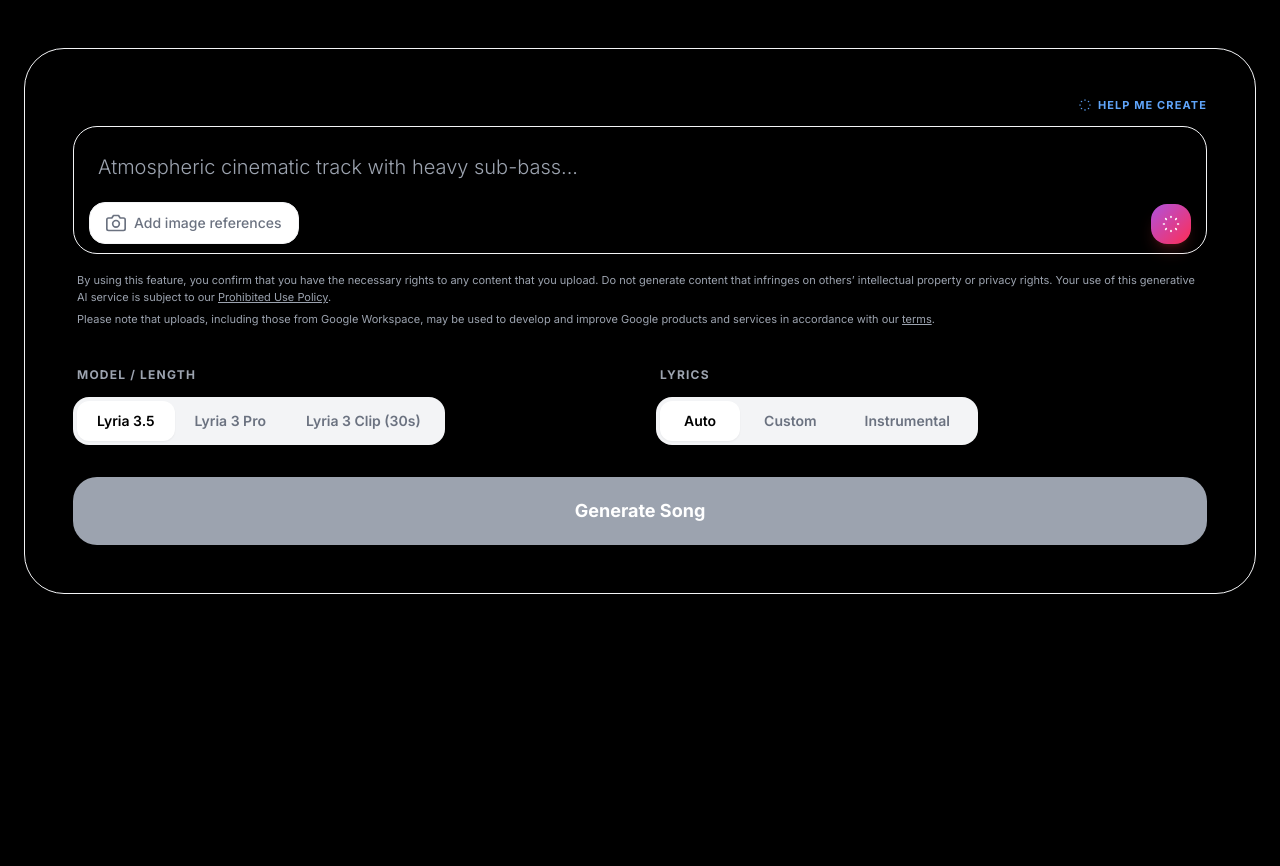
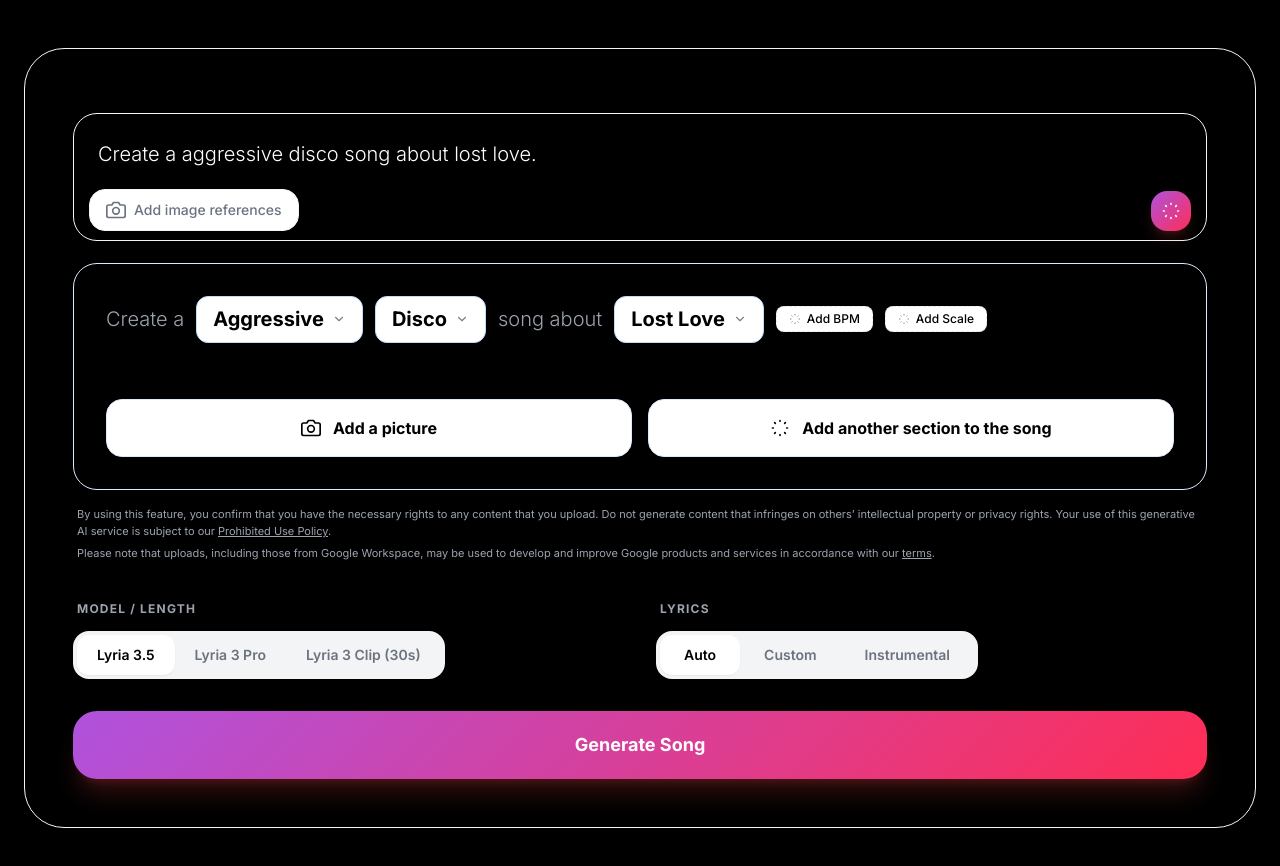
Before and after one commit to Tattzy25/Roasttyira, a React (Vite) app: page / in a window 1280 px wide. Shown: the top 866 px of the page. Before the commit the page ends 800 px from the top, so only its background shows below. Built offline with nearby package versions, Linux system fonts and the light colour scheme.

Commit message:
refactor: simplify helper mode state management
Remove `isHelperOpen` state as it is redundant. Update the prompt synchronization effect to run automatically whenever `helperSections` changes, ensuring the generated prompt is always up-to-date.

```diff
--- a/App.tsx
+++ b/App.tsx
@@ -40,7 +40,6 @@ const App: React.FC = () => {
   const [isTriggering, setIsTriggering] = useState(false);
 
   // Helper Mode States
-  const [isHelperOpen, setIsHelperOpen] = useState(false);
   const [helperSections, setHelperSections] = useState<HelperSection[]>([
     {
       id: 'initial',
@@ -65,7 +64,6 @@ const App: React.FC = () => {
 
   // Sync Helper sections to Prompt
   useEffect(() => {
-    if (isHelperOpen) {
     const generated = helperSections.map(s => {
       const scaleInfo = s.scale ? ` in the scale of ${s.scale.toLowerCase()}` : '';
 
@@ -80,8 +78,7 @@ const App: React.FC = () => {
     }).join('\n');
     setPrompt(generated);
     setIsPromptManual(false); // Helper sync is not "manual typing"
-    }
-  }, [isHelperOpen, helperSections]);
+  }, [helperSections]);
 
   useEffect(() => {
     Object.values(consoleRefs.current).forEach(el => {
@@ -129,8 +126,7 @@ const App: React.FC = () => {
     const randomGender = getRandomItem(PROMPT_HELPER_CONFIG.genders);
     const randomTheme = getRandomItem(PROMPT_HELPER_CONFIG.themes);
 
-    setPrompt(`Create a ${randomMood.toLowerCase()} ${randomGender.toLowerCase()} song about ${randomTheme.toLowerCase()}.`);
-    setIsPromptManual(false); // Mark as generated
+    setHelperSections(prev => prev.map(s => s.type === 'main' ? { ...s, mood: randomMood, gender: randomGender, theme: randomTheme } : s));
   };
 
   const updateHelperSection = (id: string, updates: Partial<HelperSection>) => {
@@ -278,32 +274,8 @@ const App: React.FC = () => {
         <section className="bg-[#000000] rounded-[40px] p-8 md:p-12 card-shadow border border-gray-100 mb-12 relative z-10">
           <div className="space-y-8">
             <div className="space-y-3">
-              <div className="flex justify-end items-end mb-1">
-                <div className="flex items-center gap-4">
-                  <button
-                    onClick={(e) => { e.stopPropagation(); setIsHelperOpen(!isHelperOpen); }}
-                    className={`text-[11px] font-bold uppercase tracking-widest flex items-center gap-1.5 transition-colors ${isHelperOpen ? 'text-blue-600' : 'text-blue-400 hover:text-blue-600'}`}
-                  >
-                    <Icons.Sparkles className="w-3.5 h-3.5" />
-                    {isHelperOpen ? 'Free Text' : 'Help me create'}
-                  </button>
-                </div>
-              </div>
-
-              <div className="relative group/prompt min-h-[160px]">
+              <div className="relative group/prompt min-h-[160px] space-y-4">
                 <input type="file" ref={fileInputRef} onChange={handleImageUpload} accept="image/*" multiple className="hidden" />
-                {isHelperOpen ? (
-                  <PromptBuilder
-                    isHelperOpen={isHelperOpen}
-                    helperSections={helperSections}
-                    setHelperSections={setHelperSections}
-                    activeSelector={activeSelector}
-                    setActiveSelector={setActiveSelector}
-                    selectedImages={selectedImages}
-                    onImageSelect={() => fileInputRef.current?.click()}
-                    onImageRemove={removeImage}
-                  />
-                ) : (
                 <div className="relative">
                   <textarea
                     ref={promptTextareaRef}
@@ -349,7 +321,15 @@ const App: React.FC = () => {
                     </button>
                   </div>
                 </div>
-                )}
+                <PromptBuilder
+                  helperSections={helperSections}
+                  setHelperSections={setHelperSections}
+                  activeSelector={activeSelector}
+                  setActiveSelector={setActiveSelector}
+                  selectedImages={selectedImages}
+                  onImageSelect={() => fileInputRef.current?.click()}
+                  onImageRemove={removeImage}
+                />
                 <div className="mt-3 px-1 text-[11px] text-gray-400 leading-relaxed space-y-1">
                   <p>
                     By using this feature, you confirm that you have the necessary rights to any content that you upload. Do not generate content that infringes on others’ intellectual property or privacy rights. Your use of this generative AI service is subject to our <a href="https://policies.google.com/terms/generative-ai/use-policy" target="_blank" rel="noopener noreferrer" className="underline hover:text-gray-600">Prohibited Use Policy</a>.
--- a/src/components/PromptBuilder.tsx
+++ b/src/components/PromptBuilder.tsx
@@ -26,7 +26,6 @@ export interface HelperSection {
 }
 
 interface PromptBuilderProps {
-  isHelperOpen: boolean;
   helperSections: HelperSection[];
   setHelperSections: React.Dispatch<React.SetStateAction<HelperSection[]>>;
   activeSelector: { sectionId: string, type: 'mood' | 'gender' | 'theme' | 'timestamp' | 'bpm' | 'scale' } | null;
@@ -37,7 +36,6 @@ interface PromptBuilderProps {
 }
 
 export const PromptBuilder: React.FC<PromptBuilderProps> = ({
-  isHelperOpen,
   helperSections,
   setHelperSections,
   activeSelector,
@@ -115,7 +113,7 @@ export const PromptBuilder: React.FC<PromptBuilderProps> = ({
                 updateHelperSection(sectionId, { [type]: opt });
                 setActiveSelector(null);
               }}
-              className={`w-full text-left px-4 py-2 rounded-xl text-sm transition-colors ${currentValue === opt ? 'bg-blue-50 text-blue-600 font-bold' : 'hover:bg-gray-50 text-gray-700'}`}
+              className={`w-full text-left px-4 py-2 rounded-xl text-sm transition-colors ${currentValue === opt ? 'bg-blue-50 text-[#000000] font-bold' : 'hover:bg-gray-50 text-[#000000]'}`}
             >
               {opt}
             </button>
@@ -126,7 +124,7 @@ export const PromptBuilder: React.FC<PromptBuilderProps> = ({
             <input
               type="text"
               placeholder="Custom..."
-              className="flex-1 bg-gray-50 border-none rounded-lg px-3 py-1.5 text-xs focus:ring-1 focus:ring-blue-400"
+              className="flex-1 bg-gray-50 text-[#000000] border-none rounded-lg px-3 py-1.5 text-xs focus:ring-1 focus:ring-blue-400"
               value={customInputValue}
               onChange={(e) => setCustomInputValue(e.target.value)}
               onKeyDown={(e) => {
@@ -170,7 +168,7 @@ export const PromptBuilder: React.FC<PromptBuilderProps> = ({
         {value ? (
           <button
             onClick={(e) => { e.stopPropagation(); setActiveSelector(activeSelector?.sectionId === s.id && activeSelector?.type === type ? null : { sectionId: s.id, type }); }}
-            className={`px-3 py-1 bg-blue-50 border border-blue-200 rounded-lg text-blue-600 font-bold shadow-sm flex items-center gap-2 hover:border-blue-400 transition-all text-sm group/pill`}
+            className={`px-3 py-1 bg-blue-50 border border-blue-200 rounded-lg text-[#000000] font-bold shadow-sm flex items-center gap-2 hover:border-blue-400 transition-all text-sm group/pill`}
           >
             {value} <Icons.ChevronDown className="w-3 h-3 opacity-50" />
             <span
@@ -183,7 +181,7 @@ export const PromptBuilder: React.FC<PromptBuilderProps> = ({
         ) : (
           <button
             onClick={(e) => { e.stopPropagation(); setActiveSelector(activeSelector?.sectionId === s.id && activeSelector?.type === type ? null : { sectionId: s.id, type }); }}
-            className="px-3 py-1 bg-white border border-dashed border-gray-200 rounded-lg text-gray-400 font-medium hover:border-blue-300 hover:text-blue-500 transition-all text-xs flex items-center gap-1.5"
+            className="px-3 py-1 bg-white border border-dashed border-gray-200 rounded-lg text-[#000000] font-medium hover:border-blue-300 hover:text-[#000000] transition-all text-xs flex items-center gap-1.5"
           >
             <Icons.Sparkles className="w-3 h-3 opacity-50" />
             {label}
@@ -194,30 +192,28 @@ export const PromptBuilder: React.FC<PromptBuilderProps> = ({
     );
   };
 
-  if (!isHelperOpen) return null;
-
   return (
-    <div className="w-full bg-blue-50/50 border border-blue-100 rounded-3xl p-8 space-y-6 transition-all" onClick={e => e.stopPropagation()}>
+    <div className="w-full bg-[#000000] text-[#ffffff] border border-blue-100 rounded-3xl p-8 space-y-6 transition-all" onClick={e => e.stopPropagation()}>
       {helperSections.map((s) => (
         <div key={s.id} className="flex flex-wrap items-center gap-x-3 gap-y-4 text-xl font-light leading-relaxed">
           {s.type === 'main' ? (
             <>
               <span className="text-gray-400">Create a</span>
               <div className="relative">
-                <button onClick={(e) => { e.stopPropagation(); setActiveSelector(activeSelector?.sectionId === s.id && activeSelector?.type === 'mood' ? null : { sectionId: s.id, type: 'mood' }); }} className={`px-4 py-1.5 bg-white border rounded-xl text-blue-600 font-bold shadow-sm flex items-center gap-2 hover:border-blue-400 transition-all ${activeSelector?.sectionId === s.id && activeSelector?.type === 'mood' ? 'border-blue-500 ring-2 ring-blue-100' : 'border-blue-200'}`}>
+                <button onClick={(e) => { e.stopPropagation(); setActiveSelector(activeSelector?.sectionId === s.id && activeSelector?.type === 'mood' ? null : { sectionId: s.id, type: 'mood' }); }} className={`px-4 py-1.5 bg-white border rounded-xl text-[#000000] font-bold shadow-sm flex items-center gap-2 hover:border-blue-400 transition-all ${activeSelector?.sectionId === s.id && activeSelector?.type === 'mood' ? 'border-blue-500 ring-2 ring-blue-100' : 'border-blue-200'}`}>
                   {s.mood} <Icons.ChevronDown className="w-3.5 h-3.5 opacity-50" />
                 </button>
                 {renderSelector(s.id, 'mood')}
               </div>
               <div className="relative">
-                <button onClick={(e) => { e.stopPropagation(); setActiveSelector(activeSelector?.sectionId === s.id && activeSelector?.type === 'gender' ? null : { sectionId: s.id, type: 'gender' }); }} className={`px-4 py-1.5 bg-white border rounded-xl text-blue-600 font-bold shadow-sm flex items-center gap-2 hover:border-blue-400 transition-all ${activeSelector?.sectionId === s.id && activeSelector?.type === 'gender' ? 'border-blue-500 ring-2 ring-blue-100' : 'border-blue-200'}`}>
+                <button onClick={(e) => { e.stopPropagation(); setActiveSelector(activeSelector?.sectionId === s.id && activeSelector?.type === 'gender' ? null : { sectionId: s.id, type: 'gender' }); }} className={`px-4 py-1.5 bg-white border rounded-xl text-[#000000] font-bold shadow-sm flex items-center gap-2 hover:border-blue-400 transition-all ${activeSelector?.sectionId === s.id && activeSelector?.type === 'gender' ? 'border-blue-500 ring-2 ring-blue-100' : 'border-blue-200'}`}>
                   {s.gender} <Icons.ChevronDown className="w-3.5 h-3.5 opacity-50" />
                 </button>
                 {renderSelector(s.id, 'gender')}
               </div>
               <span className="text-gray-400">song about</span>
               <div className="relative">
-                <button onClick={(e) => { e.stopPropagation(); setActiveSelector(activeSelector?.sectionId === s.id && activeSelector?.type === 'theme' ? null : { sectionId: s.id, type: 'theme' }); }} className={`px-4 py-1.5 bg-white border rounded-xl text-blue-600 font-bold shadow-sm flex items-center gap-2 hover:border-blue-400 transition-all ${activeSelector?.sectionId === s.id && activeSelector?.type === 'theme' ? 'border-blue-500 ring-2 ring-blue-100' : 'border-blue-200'}`}>
+                <button onClick={(e) => { e.stopPropagation(); setActiveSelector(activeSelector?.sectionId === s.id && activeSelector?.type === 'theme' ? null : { sectionId: s.id, type: 'theme' }); }} className={`px-4 py-1.5 bg-white border rounded-xl text-[#000000] font-bold shadow-sm flex items-center gap-2 hover:border-blue-400 transition-all ${activeSelector?.sectionId === s.id && activeSelector?.type === 'theme' ? 'border-blue-500 ring-2 ring-blue-100' : 'border-blue-200'}`}>
                   {s.theme} <Icons.ChevronDown className="w-3.5 h-3.5 opacity-50" />
                 </button>
                 {renderSelector(s.id, 'theme')}
@@ -229,20 +225,20 @@ export const PromptBuilder: React.FC<PromptBuilderProps> = ({
             <>
               <span className="text-gray-400">[From </span>
               <div className="relative">
-                <button onClick={(e) => { e.stopPropagation(); setActiveSelector(activeSelector?.sectionId === s.id && activeSelector?.type === 'timestamp' ? null : { sectionId: s.id, type: 'timestamp' }); }} className="px-3 py-1 bg-white border border-blue-200 rounded-lg text-blue-600 font-bold shadow-sm flex items-center gap-2 hover:border-blue-400 transition-all text-sm">
+                <button onClick={(e) => { e.stopPropagation(); setActiveSelector(activeSelector?.sectionId === s.id && activeSelector?.type === 'timestamp' ? null : { sectionId: s.id, type: 'timestamp' }); }} className="px-3 py-1 bg-white border border-blue-200 rounded-lg text-[#000000] font-bold shadow-sm flex items-center gap-2 hover:border-blue-400 transition-all text-sm">
                   {s.timestamp} <Icons.ChevronDown className="w-3 h-3 opacity-50" />
                 </button>
                 {renderSelector(s.id, 'timestamp')}
               </div>
               <span className="text-gray-400">] the song transitions to a </span>
               <div className="relative">
-                <button onClick={(e) => { e.stopPropagation(); setActiveSelector(activeSelector?.sectionId === s.id && activeSelector?.type === 'mood' ? null : { sectionId: s.id, type: 'mood' }); }} className="px-3 py-1 bg-white border border-blue-200 rounded-lg text-blue-600 font-bold shadow-sm flex items-center gap-2 hover:border-blue-400 transition-all text-sm">
+                <button onClick={(e) => { e.stopPropagation(); setActiveSelector(activeSelector?.sectionId === s.id && activeSelector?.type === 'mood' ? null : { sectionId: s.id, type: 'mood' }); }} className="px-3 py-1 bg-white border border-blue-200 rounded-lg text-[#000000] font-bold shadow-sm flex items-center gap-2 hover:border-blue-400 transition-all text-sm">
                   {s.mood} <Icons.ChevronDown className="w-3 h-3 opacity-50" />
                 </button>
                 {renderSelector(s.id, 'mood')}
               </div>
               <div className="relative">
-                <button onClick={(e) => { e.stopPropagation(); setActiveSelector(activeSelector?.sectionId === s.id && activeSelector?.type === 'gender' ? null : { sectionId: s.id, type: 'gender' }); }} className="px-3 py-1 bg-white border border-blue-200 rounded-lg text-blue-600 font-bold shadow-sm flex items-center gap-2 hover:border-blue-400 transition-all text-sm">
+                <button onClick={(e) => { e.stopPropagation(); setActiveSelector(activeSelector?.sectionId === s.id && activeSelector?.type === 'gender' ? null : { sectionId: s.id, type: 'gender' }); }} className="px-3 py-1 bg-white border border-blue-200 rounded-lg text-[#000000] font-bold shadow-sm flex items-center gap-2 hover:border-blue-400 transition-all text-sm">
                   {s.gender} <Icons.ChevronDown className="w-3 h-3 opacity-50" />
                 </button>
                 {renderSelector(s.id, 'gender')}
@@ -275,7 +271,7 @@ export const PromptBuilder: React.FC<PromptBuilderProps> = ({
             <button
               title="By using this feature, you confirm that you have the necessary rights to any content that you upload. Do not generate content that infringes on others’ intellectual property or privacy rights. Your use of this generative AI service is subject to our Prohibited Use Policy. Please note that uploads, including those from Google Workspace, may be used to develop and improve Google products and services in accordance with our terms."
               onClick={(e) => { e.stopPropagation(); onImageSelect(); }}
-              className={`flex-1 flex items-center justify-center gap-3 py-4 rounded-2xl font-bold transition-all border shadow-sm bg-white text-blue-600 border-blue-100 hover:bg-blue-50`}
+              className={`flex-1 flex items-center justify-center gap-3 py-4 rounded-2xl font-bold transition-all border shadow-sm bg-white text-[#000000] border-blue-100 hover:bg-blue-50`}
             >
               <Icons.Camera className="w-5 h-5" />
               Add a picture {selectedImages.length > 0 ? `(${selectedImages.length}/10)` : ''}
@@ -283,7 +279,7 @@ export const PromptBuilder: React.FC<PromptBuilderProps> = ({
           )}
           <button
             onClick={(e) => { e.stopPropagation(); addHelperSection(); }}
-            className="flex-1 flex items-center justify-center gap-3 py-4 rounded-2xl bg-white text-blue-600 border border-blue-100 font-bold shadow-sm hover:bg-blue-50 transition-all"
+            className="flex-1 flex items-center justify-center gap-3 py-4 rounded-2xl bg-white text-[#000000] border border-blue-100 font-bold shadow-sm hover:bg-blue-50 transition-all"
           >
             <Icons.Sparkles className="w-5 h-5" />
             Add another section to the song
```
Also changed, not shown: public/assets/aistudio/image_88d3830e.png (added), public/assets/aistudio/image_cbe12008.png (added). Lines whose indentation alone changed are shown as unchanged.
